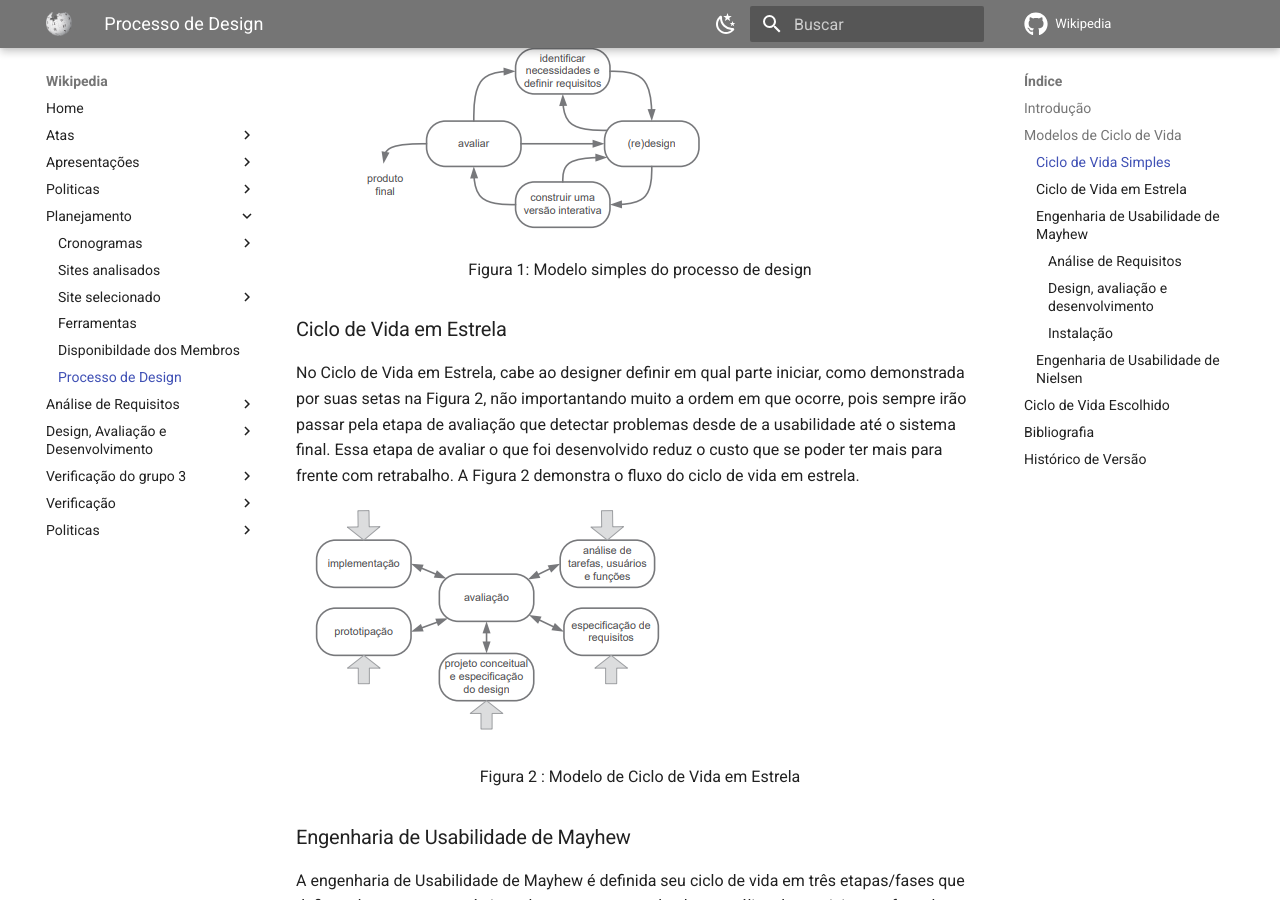
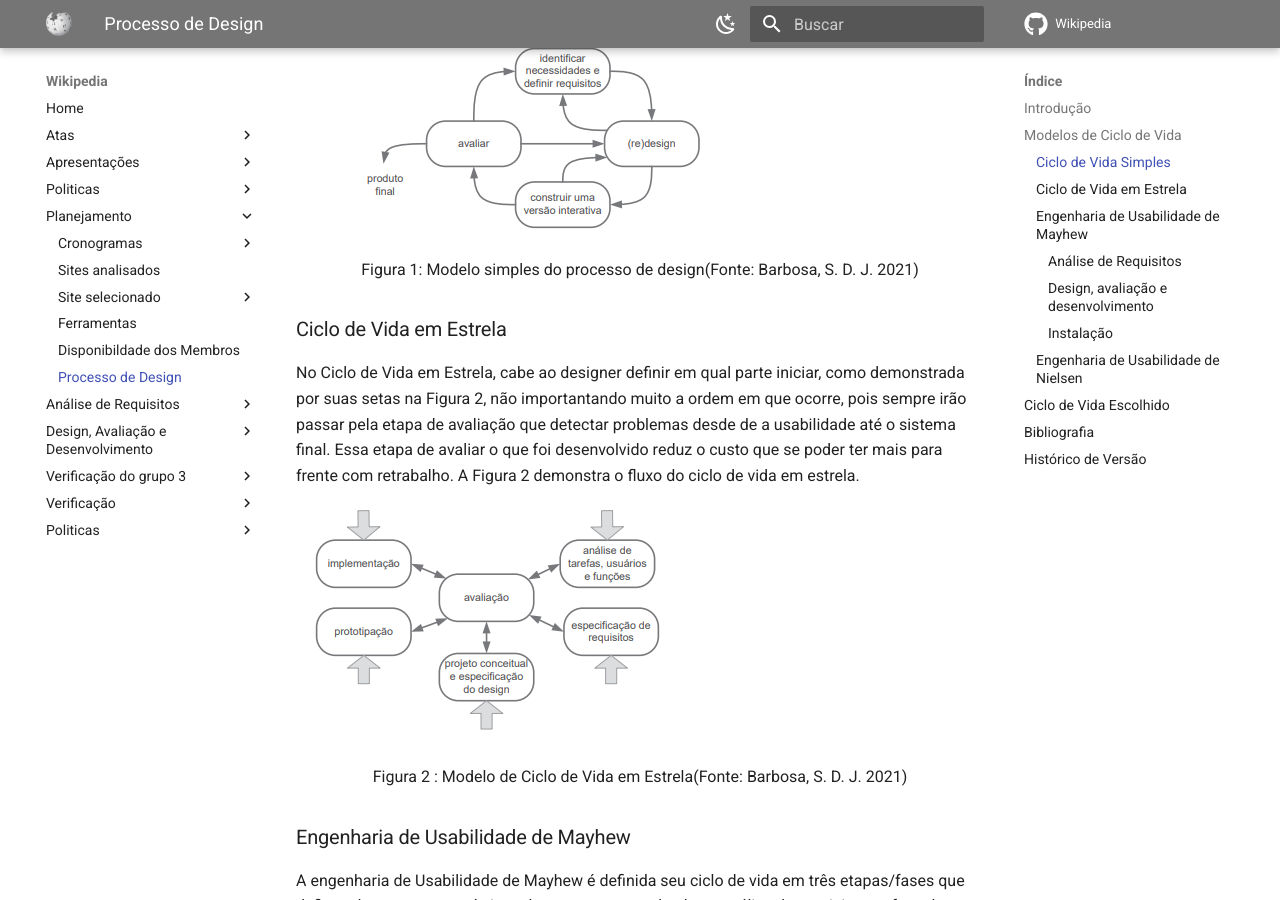
Before and after one commit to Interacao-Humano-Computador/2023.1-Wikipedia, an MkDocs documentation site: the page built from docs/planejamento/processo.md, in a window 1280 px wide and 900 px high, scrolled down 1137 px. Built offline with MkDocs 1.6.1 and Material for MkDocs 9.7.7, drawn with Linux system fonts in a browser that asks for light colours; comment, search, counter and statistics services are not loaded.

Commit message:
Adicionando correção no processo de design

```diff
--- a/docs/planejamento/processo.md
+++ b/docs/planejamento/processo.md
@@ -19,7 +19,7 @@ O Ciclo de Vida Simples é a construção de uma sequência genérica de ativida
 ![Modelo Simples de Ciclo de Vida](../images/cicloSimples.png)
 
 <div style="text-align: center">
-    <p> Figura 1: Modelo simples do processo de design</p>
+    <p> Figura 1: Modelo simples do processo de design(Fonte: Barbosa, S. D. J. 2021)</p>
 </div>
 
 ### Ciclo de Vida em Estrela
@@ -29,7 +29,7 @@ No Ciclo de Vida em Estrela, cabe ao designer definir em qual parte iniciar, com
 ![Ciclo de Vida em Estrela](../images/cicloEstrela.png)
 
 <div style="text-align: center">
-    <p> Figura 2 : Modelo de Ciclo de Vida em Estrela</p>
+    <p> Figura 2 : Modelo de Ciclo de Vida em Estrela(Fonte: Barbosa, S. D. J. 2021)</p>
 </div>
 
 ### Engenharia de Usabilidade de Mayhew
```
